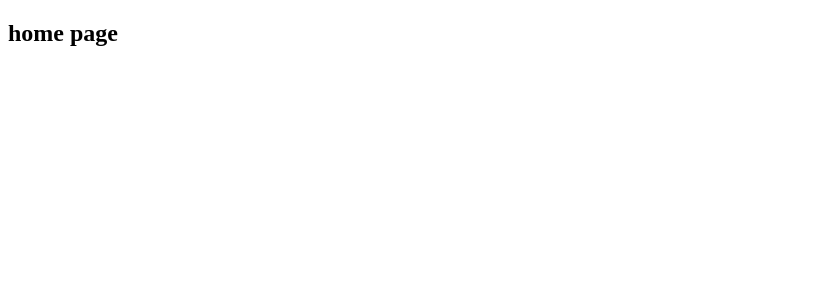
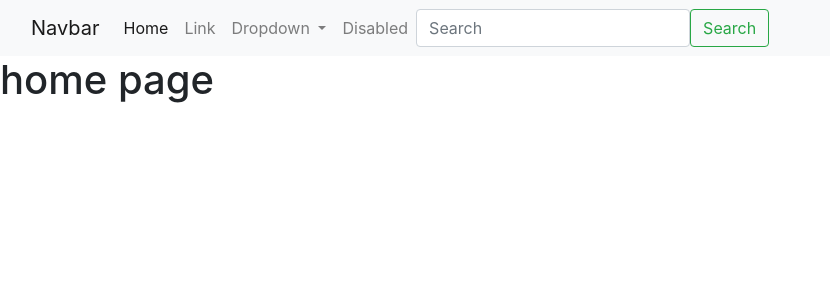
Before and after one commit to kiplangat01/Django_React-App, a Django app: page / in a window 1280 px wide. Before the commit the part shown is almost empty. Shown: the top 300 px of the page, without its empty margins (0-830 px from the left). Run offline with Django 4.2, Linux system fonts and the light colour scheme.

Commit message:
created base template

```diff
--- a/blog/templates/blog/base.html
+++ b/blog/templates/blog/base.html
@@ -0,0 +1,58 @@
+
+<!DOCTYPE html>
+<html lang="en">
+<head>
+    <meta charset="UTF-8">
+    <meta http-equiv="X-UA-Compatible" content="IE=edge">
+    <meta name="viewport" content="width=device-width, initial-scale=1.0">
+    <link rel="stylesheet" href="https://cdn.jsdelivr.net/npm/bootstrap@4.3.1/dist/css/bootstrap.min.css" integrity="sha384-ggOyR0iXCbMQv3Xipma34MD+dH/1fQ784/j6cY/iJTQUOhcWr7x9JvoRxT2MZw1T" crossorigin="anonymous">
+
+    <title>Blog app</title>
+</head>
+<body>
+
+    <nav class="navbar navbar-expand-lg navbar-light bg-light">
+        <div class="container-fluid">
+          <a class="navbar-brand" href="#">Navbar</a>
+          <button class="navbar-toggler" type="button" data-bs-toggle="collapse" data-bs-target="#navbarSupportedContent" aria-controls="navbarSupportedContent" aria-expanded="false" aria-label="Toggle navigation">
+            <span class="navbar-toggler-icon"></span>
+          </button>
+          <div class="collapse navbar-collapse" id="navbarSupportedContent">
+            <ul class="navbar-nav me-auto mb-2 mb-lg-0">
+              <li class="nav-item">
+                <a class="nav-link active" aria-current="page" href="#">Home</a>
+              </li>
+              <li class="nav-item">
+                <a class="nav-link" href="#">Link</a>
+              </li>
+              <li class="nav-item dropdown">
+                <a class="nav-link dropdown-toggle" href="#" id="navbarDropdown" role="button" data-bs-toggle="dropdown" aria-expanded="false">
+                  Dropdown
+                </a>
+                <ul class="dropdown-menu" aria-labelledby="navbarDropdown">
+                  <li><a class="dropdown-item" href="#">Action</a></li>
+                  <li><a class="dropdown-item" href="#">Another action</a></li>
+                  <li><hr class="dropdown-divider"></li>
+                  <li><a class="dropdown-item" href="#">Something else here</a></li>
+                </ul>
+              </li>
+              <li class="nav-item">
+                <a class="nav-link" href="#" tabindex="-1" aria-disabled="true">Disabled</a>
+              </li>
+            </ul>
+            <form class="d-flex">
+              <input class="form-control me-2" type="search" placeholder="Search" aria-label="Search">
+              <button class="btn btn-outline-success" type="submit">Search</button>
+            </form>
+          </div>
+        </div>
+      </nav>
+    {% block content %}
+
+    {% endblock %}
+
+    <script src="https://code.jquery.com/jquery-3.3.1.slim.min.js" integrity="sha384-q8i/X+965DzO0rT7abK41JStQIAqVgRVzpbzo5smXKp4YfRvH+8abtTE1Pi6jizo" crossorigin="anonymous"></script>
+    <script src="https://cdn.jsdelivr.net/npm/popper.js@1.14.7/dist/umd/popper.min.js" integrity="sha384-UO2eT0CpHqdSJQ6hJty5KVphtPhzWj9WO1clHTMGa3JDZwrnQq4sF86dIHNDz0W1" crossorigin="anonymous"></script>
+    <script src="https://cdn.jsdelivr.net/npm/bootstrap@4.3.1/dist/js/bootstrap.min.js" integrity="sha384-JjSmVgyd0p3pXB1rRibZUAYoIIy6OrQ6VrjIEaFf/nJGzIxFDsf4x0xIM+B07jRM" crossorigin="anonymous"></script>
+</body>
+</html>
--- a/blog/templates/blog/index.html
+++ b/blog/templates/blog/index.html
@@ -1,12 +1,4 @@
-<!DOCTYPE html>
-<html lang="en">
-<head>
-    <meta charset="UTF-8">
-    <meta http-equiv="X-UA-Compatible" content="IE=edge">
-    <meta name="viewport" content="width=device-width, initial-scale=1.0">
-    <title>Document</title>
-</head>
-<body>
-    <h2>home page</h2>
-</body>
-</html>
+{% extends "blog/base.html" %}
+{% block content %}
+<h1>home page</h1>
+{% endblock content %}
--- a/tweeter/settings.py
+++ b/tweeter/settings.py
@@ -11,6 +11,8 @@ https://docs.djangoproject.com/en/4.2/ref/settings/
 """
 
 from pathlib import Path
+from django.conf import settings
+from django.conf.urls.static import static
 
 # Build paths inside the project like this: BASE_DIR / 'subdir'.
 BASE_DIR = Path(__file__).resolve().parent.parent
@@ -33,6 +35,7 @@ ALLOWED_HOSTS = []
 INSTALLED_APPS = [
     'django.contrib.admin',
     'blog',
+    'bootstrap4',
     'django.contrib.auth',
     'django.contrib.contenttypes',
     'django.contrib.sessions',
@@ -122,3 +125,6 @@ STATIC_URL = 'static/'
 # https://docs.djangoproject.com/en/4.2/ref/settings/#default-auto-field
 
 DEFAULT_AUTO_FIELD = 'django.db.models.BigAutoField'
+urlpatterns = [
+    # ...
+] + static(settings.STATIC_URL, document_root=settings.STATIC_ROOT)
```
Also changed, not shown: blog/templates/blog/about.html (+4 -12 lines).
